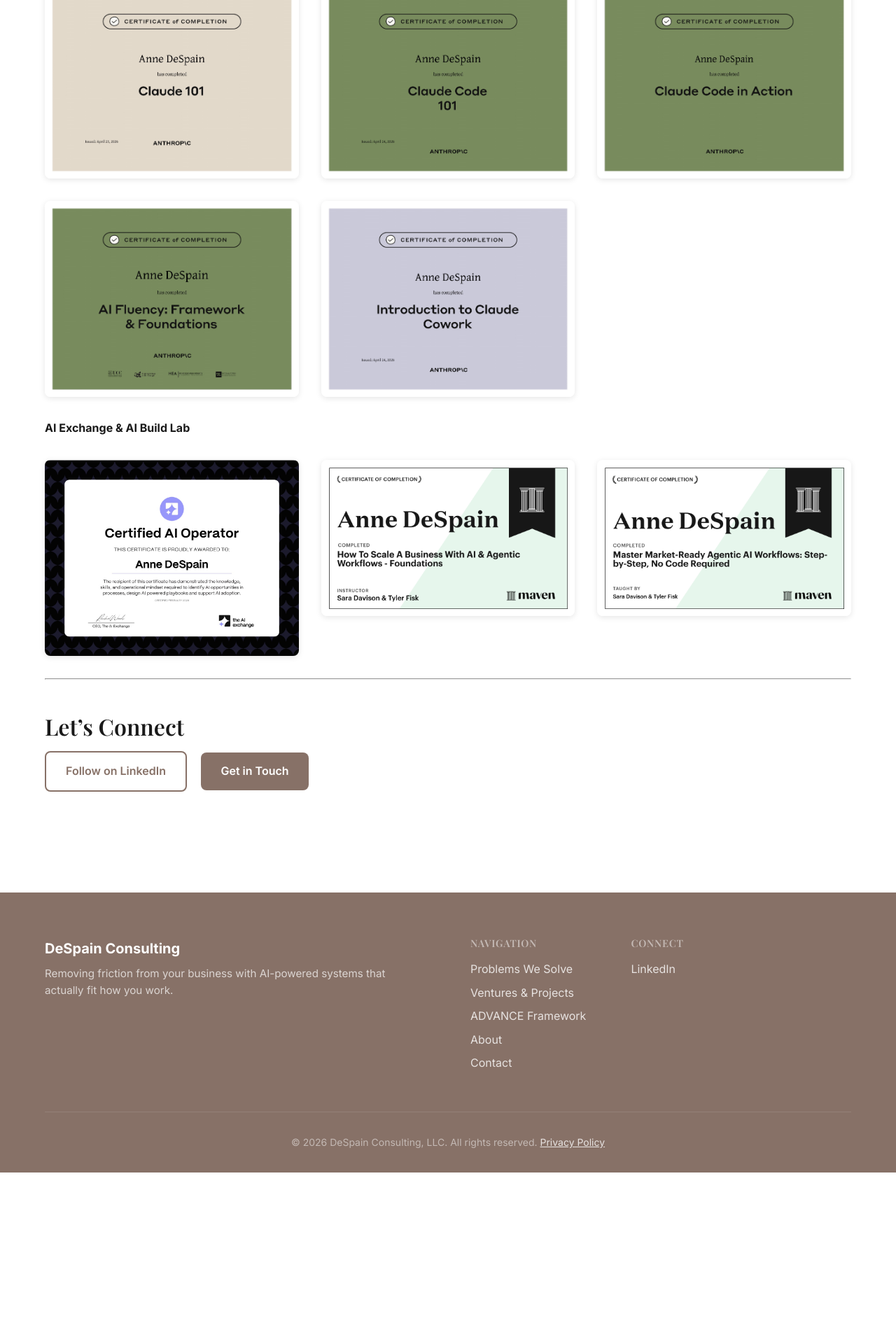
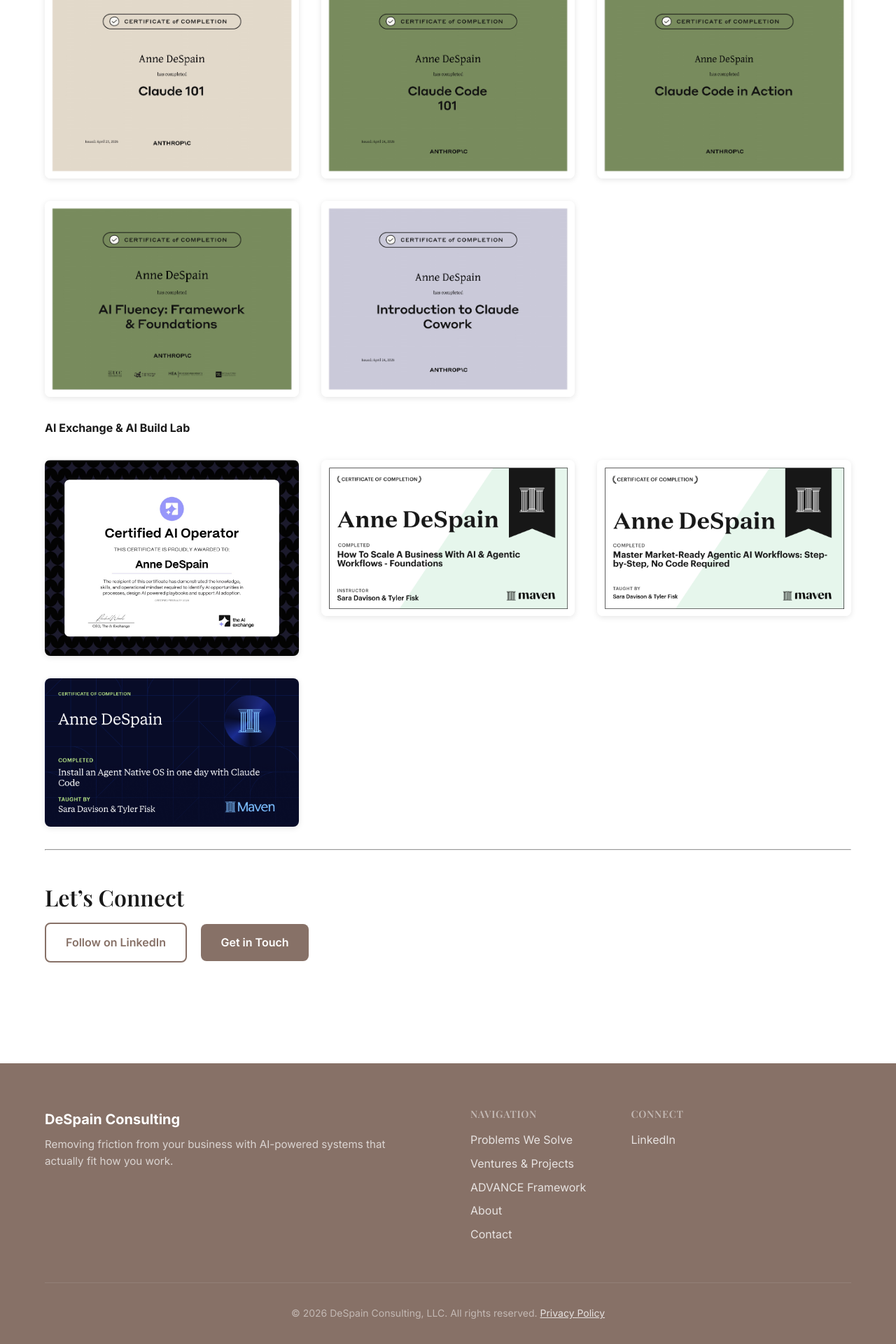
Before and after one commit to adespain70-ui/despain-consulting-site, a Jekyll site: the page built from about.md, in a window 1280 px wide. Shown: the part 2569-4489 px from the top of the page at 70% size. Built offline with Jekyll 4.4.1, drawn with Linux system fonts in a browser that asks for light colours; before the commit the page ends 4244 px from its top, so only the background shows below that.

Commit message:
Add Agent Native OS cert to AI Build Lab section

```diff
--- a/about.md
+++ b/about.md
@@ -84,6 +84,7 @@
   <img src="/assets/images/cert-ai-operator.jpg" alt="Certified AI Operator - The AI Exchange">
   <img src="/assets/images/cert-ai-foundations.jpg" alt="How To Scale A Business With AI & Agentic Workflows - Foundations Certificate">
   <img src="/assets/images/cert-agentic-workflows.jpg" alt="Master Market-Ready Agentic AI Workflows Certificate">
+  <img src="/assets/images/cert-anthropic-agent-native-os.jpg" alt="Install an Agent Native OS in One Day with Claude Code — AI Build Lab">
 </div>
 
 ---
```
Also changed, not shown: assets/images/cert-anthropic-agent-native-os.jpg (added).
